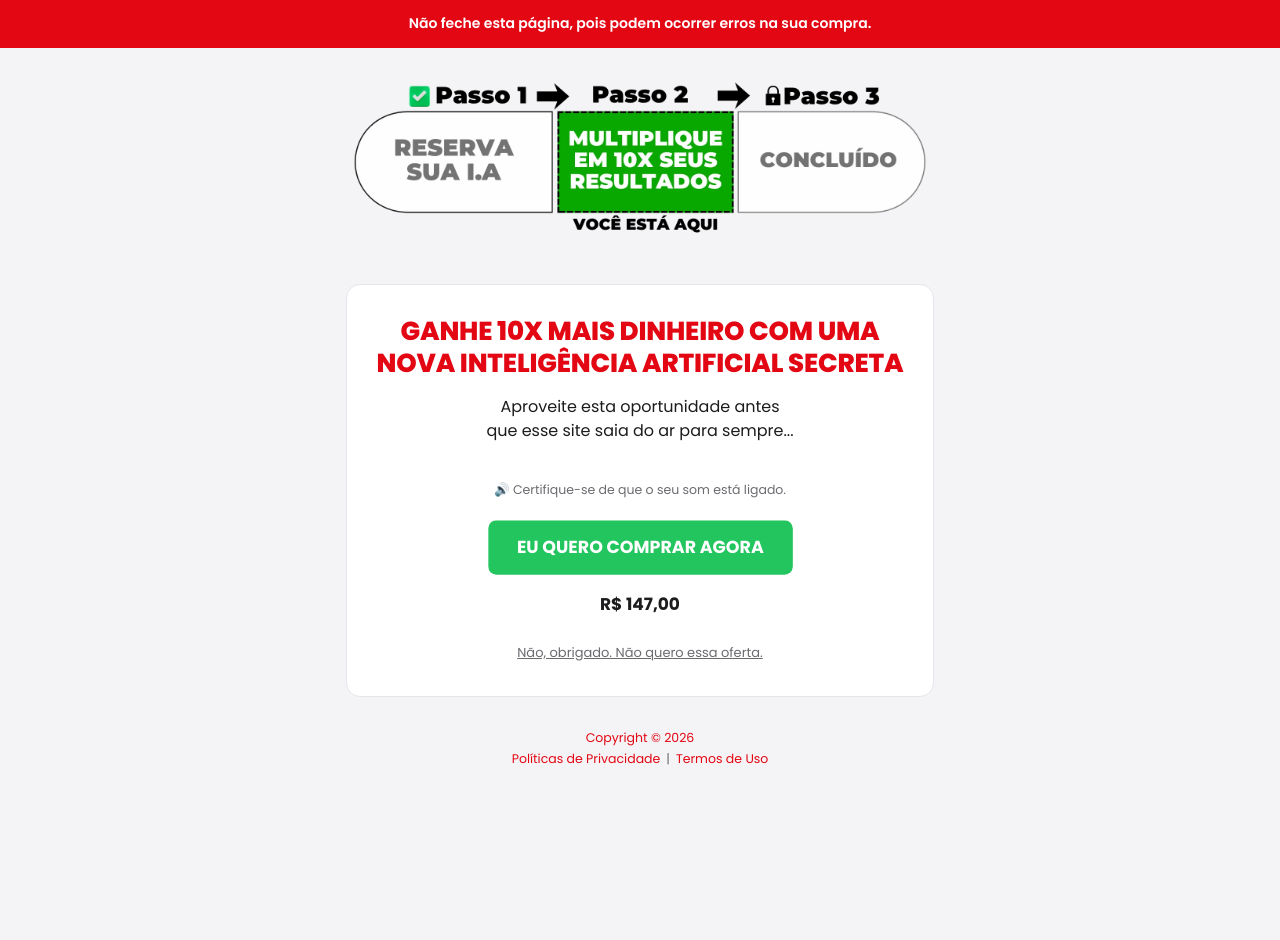
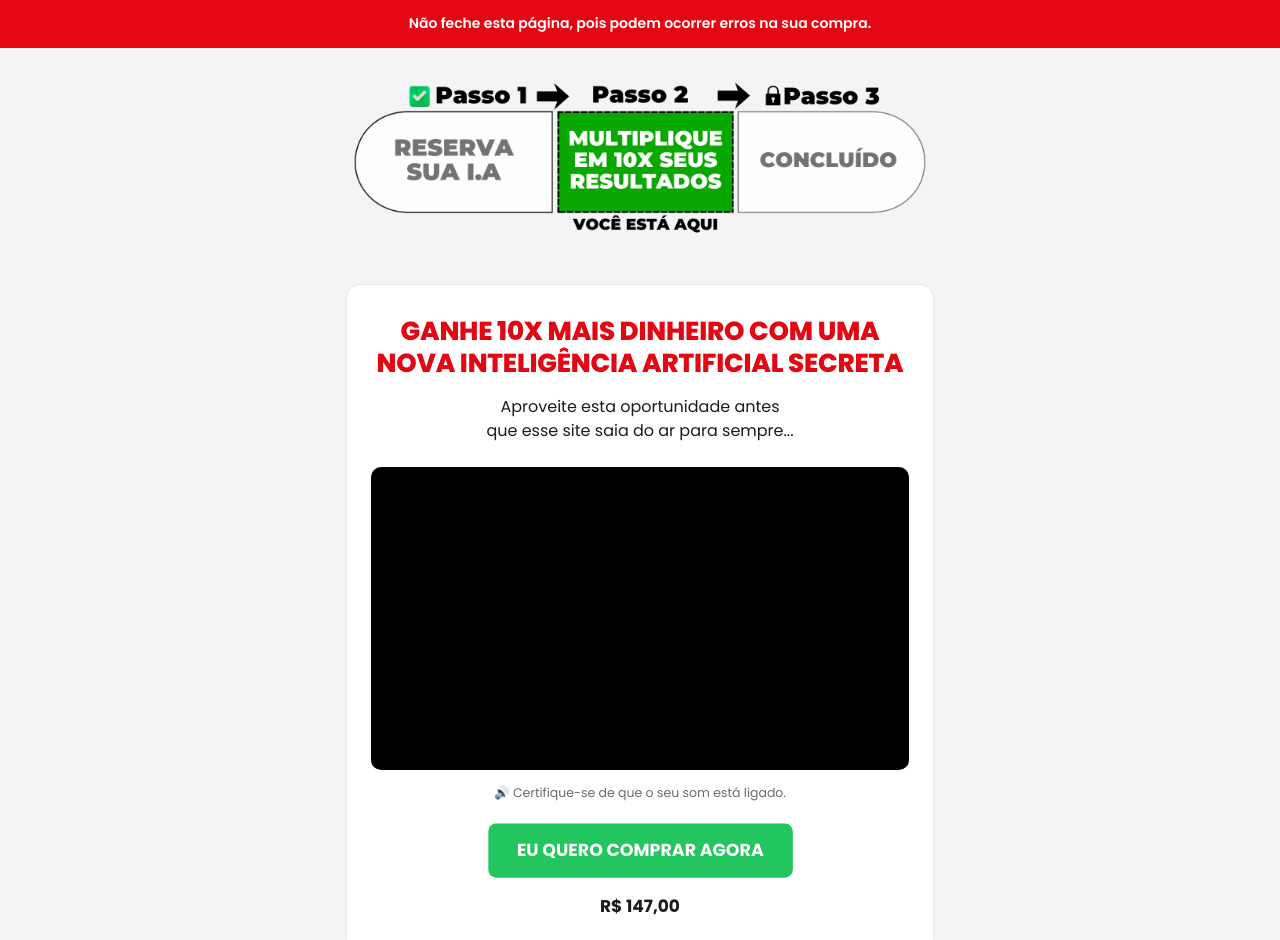
Before and after one commit to rodrigodepaulaa/lottopremium-up1, a plain HTML site: page index.html in a window 1280 px wide. Shown: the top 940 px of the page. Before the commit the page ends 809 px from the top, so only its background shows below. Drawn offline with Linux system fonts and the light colour scheme.

Commit message:
Add VTurb player embed and remove decline offer button
Co-Authored-By: Claude Opus 5 <noreply@anthropic.com>

```diff
--- a/index.html
+++ b/index.html
@@ -10,8 +10,14 @@
 <link href="https://fonts.googleapis.com/css2?family=Poppins:wght@400;600;700;800&display=swap" rel="stylesheet">
 
 <!-- ===== VTURB: cole aqui os preloads/dns-prefetch do player ===== -->
-<!-- VTURB_HEAD_START -->
-<!-- VTURB_HEAD_END -->
+<script>!function(i,n){i._plt=i._plt||(n&&n.timeOrigin?n.timeOrigin+n.now():Date.now())}(window,performance);</script>
+<link rel="preload" href="https://scripts.converteai.net/b94a412c-40ff-4d14-97fe-39aed6062e4b/players/6aaa027bbd222fe26c334ea8/v4/player.js" as="script">
+<link rel="preload" href="https://scripts.converteai.net/lib/js/smartplayer-wc/v4/smartplayer.js" as="script">
+<link rel="preload" href="https://cdn.converteai.net/b94a412c-40ff-4d14-97fe-39aed6062e4b/6aaa0268a6ba36d5de130b20/main.m3u8" as="fetch">
+<link rel="dns-prefetch" href="https://cdn.converteai.net">
+<link rel="dns-prefetch" href="https://scripts.converteai.net">
+<link rel="dns-prefetch" href="https://images.converteai.net">
+<link rel="dns-prefetch" href="https://license.vturb.com">
 
 <style>
   *{margin:0;padding:0;box-sizing:border-box}
@@ -133,16 +139,6 @@
     text-align:center;
     color:var(--ink);
   }
-  .decline{
-    margin-top:22px;
-    text-align:center;
-  }
-  .decline a{
-    font-size:13px;
-    color:var(--muted);
-    text-decoration:underline;
-    cursor:pointer;
-  }
   footer{
     margin-top:30px;
     text-align:center;
@@ -178,8 +174,7 @@
 
     <!-- ===== VTURB: cole o embed do player dentro desta div ===== -->
     <div class="video-slot">
-      <!-- VTURB_PLAYER_START -->
-      <!-- VTURB_PLAYER_END -->
+      <vturb-smartplayer id="vid-6aaa027bbd222fe26c334ea8" style="display: block; margin: 0 auto; width: 100%; "><div class="vturb-player-placeholder" style="position: relative; width: 100%; padding: 56.25% 0 0; z-index: 0; background-color: black;"></div></vturb-smartplayer> <script type="text/javascript"> var s=document.createElement("script"); s.src="https://scripts.converteai.net/b94a412c-40ff-4d14-97fe-39aed6062e4b/players/6aaa027bbd222fe26c334ea8/v4/player.js", s.async=!0,document.head.appendChild(s); </script>
     </div>
 
     <p class="sound">🔊 Certifique-se de que o seu som está ligado.</p>
@@ -191,9 +186,6 @@
 
     <p class="price">R$ 147,00</p>
 
-    <div class="decline">
-      <a href="#" payt_action="decline_offer">Não, obrigado. Não quero essa oferta.</a>
-    </div>
 
   </div>
 
```
